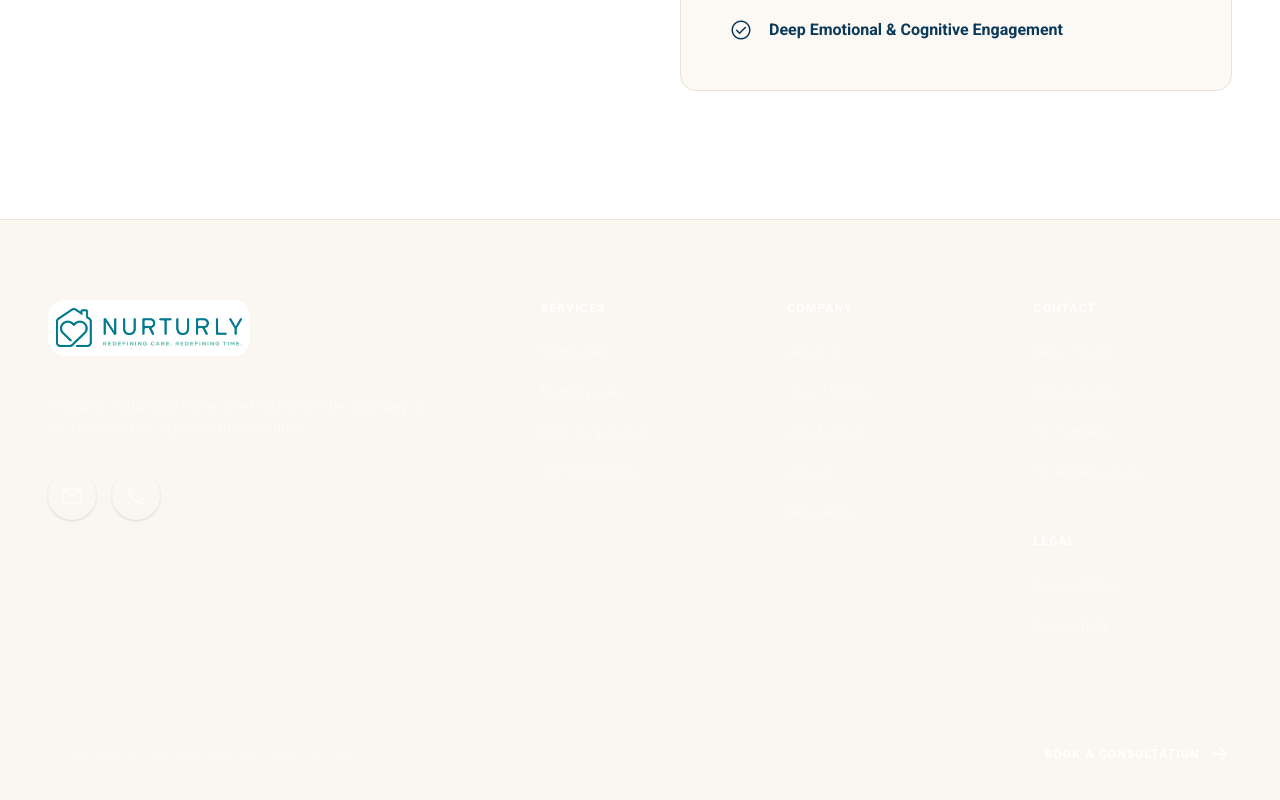
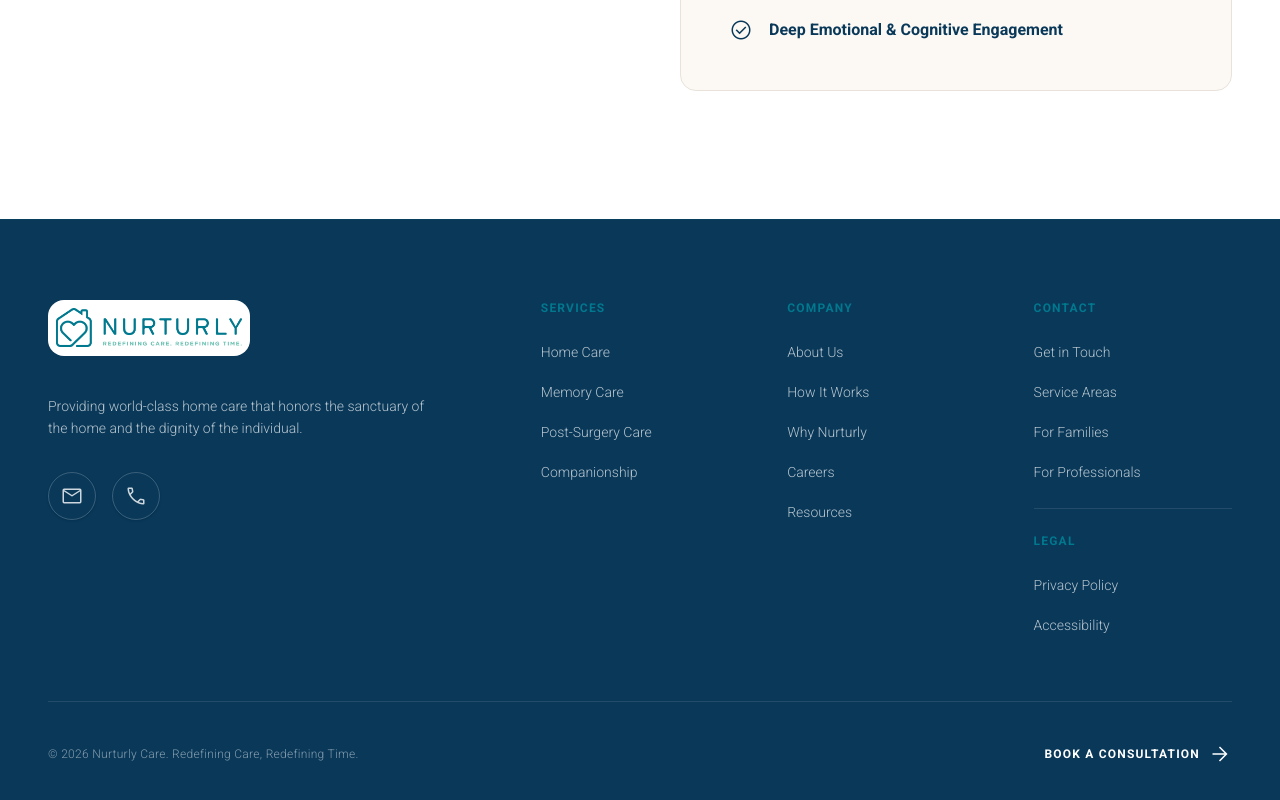
Before and after one commit to Oluwaferanmi-Dev/Nurturly, a Next.js app: page /about in a window 1280 px wide. Shown: the part 2507-3307 px from the top of the page. Built offline with nearby package versions, Linux system fonts and the light colour scheme; no server answers.

Commit message:
fix: update footer color references to new brand utilities
Use new color system for footer with deep indigo and soft teal.

Co-authored-by: Caleb <92544582+Oluwaferanmi-Dev@users.noreply.github.com>

```diff
--- a/components/Footer.tsx
+++ b/components/Footer.tsx
@@ -4,7 +4,7 @@ export default function Footer() {
   const year = new Date().getFullYear()
 
   return (
-    <footer className="bg-nurturly-deep-indigo text-white w-full border-t border-nurturly-soft-teal/10">
+    <footer className="bg-deep-indigo text-white w-full border-t border-soft-teal/10">
       <div className="max-w-7xl mx-auto px-6 lg:px-12 pt-20 pb-10">
 
         {/* Main Grid */}
@@ -26,14 +26,14 @@ export default function Footer() {
             <div className="flex gap-4">
               <a
                 href="mailto:hello@nurturlycare.com"
-                className="w-12 h-12 rounded-full border border-white/20 flex items-center justify-center text-white/80 hover:bg-nurturly-soft-teal hover:border-nurturly-soft-teal hover:text-white transition-all shadow-sm"
+                className="w-12 h-12 rounded-full border border-white/20 flex items-center justify-center text-white/80 hover:bg-soft-teal hover:border-soft-teal hover:text-white transition-all shadow-sm"
                 aria-label="Email us"
               >
                 <span className="material-symbols-outlined text-[20px]">mail</span>
               </a>
               <a
                 href="tel:+18008687883"
-                className="w-12 h-12 rounded-full border border-white/20 flex items-center justify-center text-white/80 hover:bg-nurturly-soft-teal hover:border-nurturly-soft-teal hover:text-white transition-all shadow-sm"
+                className="w-12 h-12 rounded-full border border-white/20 flex items-center justify-center text-white/80 hover:bg-soft-teal hover:border-soft-teal hover:text-white transition-all shadow-sm"
                 aria-label="Call us"
               >
                 <span className="material-symbols-outlined text-[20px]">call</span>
@@ -43,7 +43,7 @@ export default function Footer() {
 
           {/* Services */}
           <div className="space-y-6">
-            <h4 className="font-bold text-xs uppercase tracking-widest text-nurturly-soft-teal">Services</h4>
+            <h4 className="font-bold text-xs uppercase tracking-widest text-soft-teal">Services</h4>
             <ul className="space-y-4">
               <li><Link href="/services" className="text-sm font-light text-white/70 hover:text-white transition-colors">Home Care</Link></li>
               <li><Link href="/services" className="text-sm font-light text-white/70 hover:text-white transition-colors">Memory Care</Link></li>
@@ -54,7 +54,7 @@ export default function Footer() {
 
           {/* Company */}
           <div className="space-y-6">
-            <h4 className="font-bold text-xs uppercase tracking-widest text-nurturly-soft-teal">Company</h4>
+            <h4 className="font-bold text-xs uppercase tracking-widest text-soft-teal">Company</h4>
             <ul className="space-y-4">
               <li><Link href="/about" className="text-sm font-light text-white/70 hover:text-white transition-colors">About Us</Link></li>
               <li><Link href="/how-it-works" className="text-sm font-light text-white/70 hover:text-white transition-colors">How It Works</Link></li>
@@ -66,7 +66,7 @@ export default function Footer() {
 
           {/* Contact & Legal */}
           <div className="space-y-6">
-            <h4 className="font-bold text-xs uppercase tracking-widest text-nurturly-soft-teal">Contact</h4>
+            <h4 className="font-bold text-xs uppercase tracking-widest text-soft-teal">Contact</h4>
             <ul className="space-y-4">
               <li><Link href="/contact" className="text-sm font-light text-white/70 hover:text-white transition-colors">Get in Touch</Link></li>
               <li><Link href="/service-areas" className="text-sm font-light text-white/70 hover:text-white transition-colors">Service Areas</Link></li>
@@ -74,7 +74,7 @@ export default function Footer() {
               <li><Link href="/for-professionals" className="text-sm font-light text-white/70 hover:text-white transition-colors">For Professionals</Link></li>
             </ul>
             <div className="pt-6 mt-6 border-t border-white/10 space-y-6">
-              <h4 className="font-bold text-xs uppercase tracking-widest text-nurturly-soft-teal">Legal</h4>
+              <h4 className="font-bold text-xs uppercase tracking-widest text-soft-teal">Legal</h4>
               <ul className="space-y-4">
                 <li><Link href="/privacy" className="text-sm font-light text-white/70 hover:text-white transition-colors">Privacy Policy</Link></li>
                 <li><Link href="/accessibility" className="text-sm font-light text-white/70 hover:text-white transition-colors">Accessibility</Link></li>
@@ -91,7 +91,7 @@ export default function Footer() {
           </p>
           <Link
             href="/contact"
-            className="text-xs font-bold tracking-widest uppercase text-white hover:text-nurturly-soft-teal transition-colors flex items-center gap-2"
+            className="text-xs font-bold tracking-widest uppercase text-white hover:text-soft-teal transition-colors flex items-center gap-2"
           >
             Book a Consultation
              <span className="material-symbols-outlined text-sm">arrow_forward</span>
```
